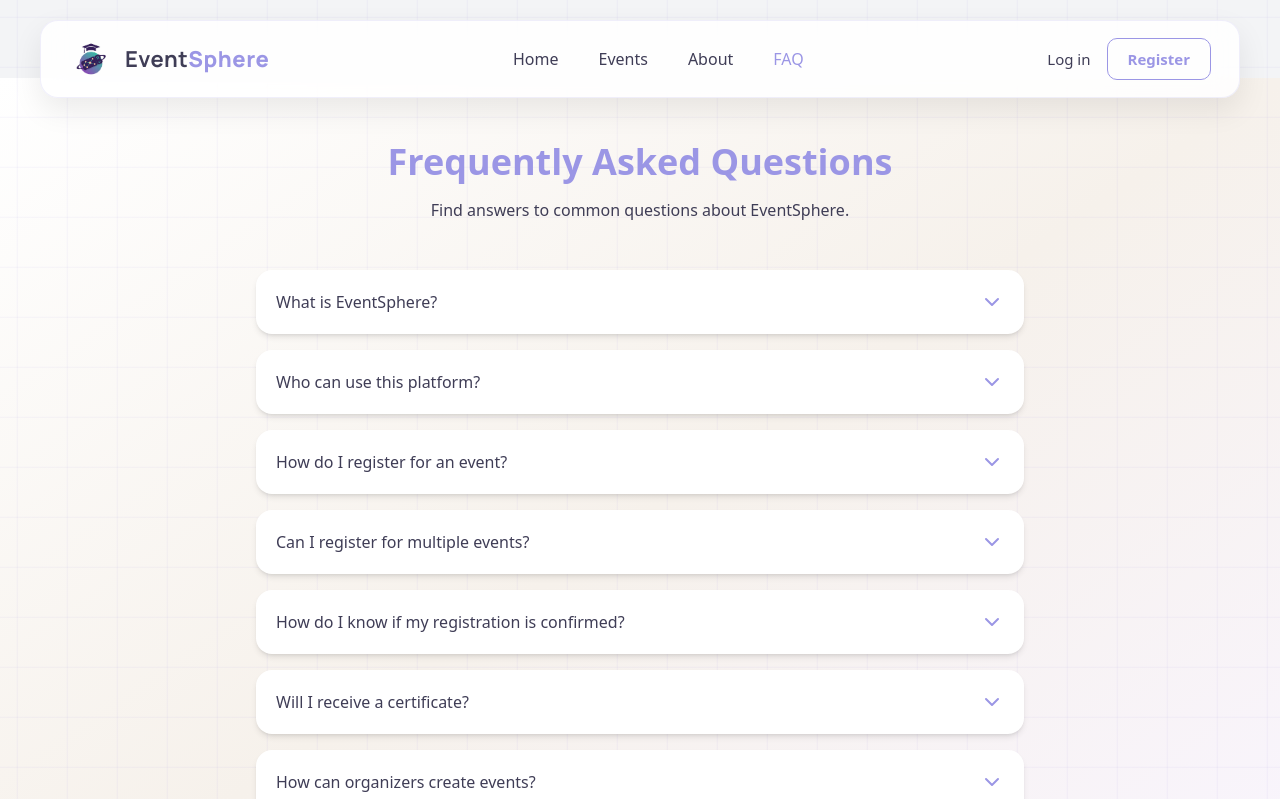
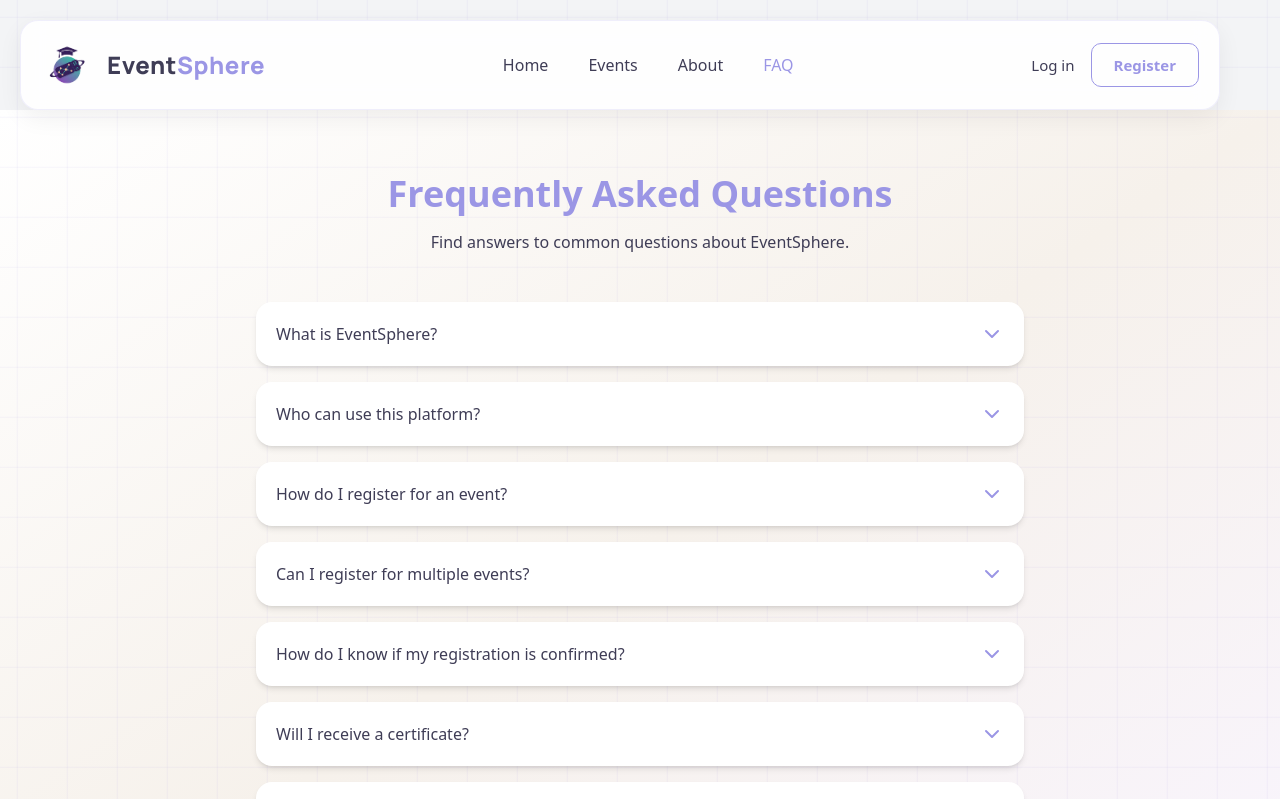
Before and after one commit to JanhaviShigwan/FinalYearProject, a React (Create React App) app in the folder Frontend/eventsphere/: page /faq in a window 1280 px wide. Shown: the top 799 px of the page. Built offline with nearby package versions, Linux system fonts and the light colour scheme.

Commit message:
Updated Navbar UI

```diff
--- a/Frontend/eventsphere/src/styles/navbar.css
+++ b/Frontend/eventsphere/src/styles/navbar.css
@@ -1,33 +1,34 @@
 @import url('https://fonts.googleapis.com/css2?family=Manrope:wght@500;600;700;800&display=swap');
+
 /* ==============================================
    NAVBAR MAIN
 ============================================== */
 
-/* ==============================================
-   FLOATING NAVBAR
-============================================== */
-
 .navbar-main {
   position: sticky;
-  top: 20px; /* space from top */
+  top: 0;
   z-index: 50;
 
   max-width: 1200px;
-  margin: 0 auto;
+  margin: 20px 20px 0 20px;   /* top spacing only */
+  padding: 0 20px;
 
-  background: rgba(255, 255, 255, 0.85);
+  background: rgba(255, 255, 255, 0.9);
   backdrop-filter: blur(12px);
 
   border-radius: 18px;
-  box-shadow: 0 12px 30px rgba(0, 0, 0, 0.08);
-
+  box-shadow: 0 8px 24px rgba(0, 0, 0, 0.06);
   border: 1px solid rgba(155, 150, 229, 0.15);
 
   transition: all 0.3s ease;
 }
 
+/* ==============================================
+   NAVBAR INNER
+============================================== */
+
 .navbar-inner {
-  padding: 16px 28px;
+  padding: 18px 0;
   display: flex;
   justify-content: space-between;
   align-items: center;
@@ -38,24 +39,27 @@
 ============================================== */
 
 .navbar-logo {
-  @apply flex items-center gap-3;
+  display: flex;
+  align-items: center;
+  gap: 14px;
 }
 
 .logo-image {
-  @apply w-11 h-11 object-contain;
+  width: 52px;
+  height: 52px;
+  object-fit: contain;
 }
 
 .brand-text {
   font-family: 'Manrope', sans-serif;
-  font-size: 22px;
-  font-weight: 700;
+  font-size: 24px;
+  font-weight: 800;
   color: #3F3D56;
   letter-spacing: 0.5px;
 }
 
 .brand-accent {
-  color: #9B96E5; /* Lavender */
-  font-weight: 800;
+  color: #9B96E5;
 }
 
 /* ==============================================
@@ -63,18 +67,25 @@
 ============================================== */
 
 .navbar-links {
-  @apply hidden md:flex gap-10 font-medium;
+  display: none;
+}
+
+@media (min-width: 768px) {
+  .navbar-links {
+    display: flex;
+    gap: 40px;
+    font-weight: 500;
+  }
 }
 
 .nav-link {
-  position: relative;
   font-size: 16px;
   color: #3F3D56;
-  transition: all 0.3s ease;
+  transition: 0.3s ease;
 }
 
 .nav-link:hover {
-  color: #F08A6C; /* Coral */
+  color: #F08A6C;
 }
 
 .nav-active {
@@ -86,13 +97,23 @@
 ============================================== */
 
 .navbar-actions {
-  @apply flex items-center gap-6;
+  display: flex;
+  align-items: center;
+  gap: 20px;
 }
 
 /* Desktop Auth */
 
 .auth-desktop {
-  @apply hidden md:flex items-center gap-4;
+  display: none;
+}
+
+@media (min-width: 768px) {
+  .auth-desktop {
+    display: flex;
+    gap: 16px;
+    align-items: center;
+  }
 }
 
 .nav-login-btn {
@@ -106,7 +127,7 @@
 }
 
 .nav-register-btn {
-  padding: 9px 20px;
+  padding: 10px 22px;
   border-radius: 10px;
   font-weight: 600;
   font-size: 15px;
@@ -125,9 +146,17 @@
 ============================================== */
 
 .hamburger-btn {
-  @apply md:hidden p-2 rounded-lg;
+  display: block;
+  padding: 10px;
+  border-radius: 10px;
   background-color: #F6F1EB;
   color: #3F3D56;
+}
+
+@media (min-width: 768px) {
+  .hamburger-btn {
+    display: none;
+  }
 }
 
 /* ==============================================
@@ -135,21 +164,20 @@
 ============================================== */
 
 .mobile-menu {
-  @apply md:hidden flex flex-col gap-4
-         px-6 py-5
-         shadow-md overflow-hidden
-         max-h-0 opacity-0
-         transition-all duration-300;
+  display: none;
+  flex-direction: column;
+  gap: 18px;
+  padding: 20px;
   background-color: #FFFFFF;
 }
 
 .mobile-open {
-  @apply max-h-screen opacity-100;
+  display: flex;
 }
 
 .mobile-link {
+  font-size: 16px;
   font-weight: 500;
-  font-size: 16px;
   color: #3F3D56;
   transition: 0.3s ease;
 }
@@ -163,16 +191,10 @@
 }
 
 .mobile-auth {
-  @apply flex flex-col gap-3 pt-4 border-t;
-  border-color: #F6F1EB;
+  margin-top: 12px;
+  padding-top: 12px;
+  border-top: 1px solid #F6F1EB;
+  display: flex;
+  flex-direction: column;
+  gap: 12px;
 }
-
-.mobile-auth a {
-  font-weight: 500;
-  color: #3F3D56;
-  transition: 0.3s ease;
-}
-
-.mobile-auth a:hover {
-  color: #F08A6C;
-}
```
